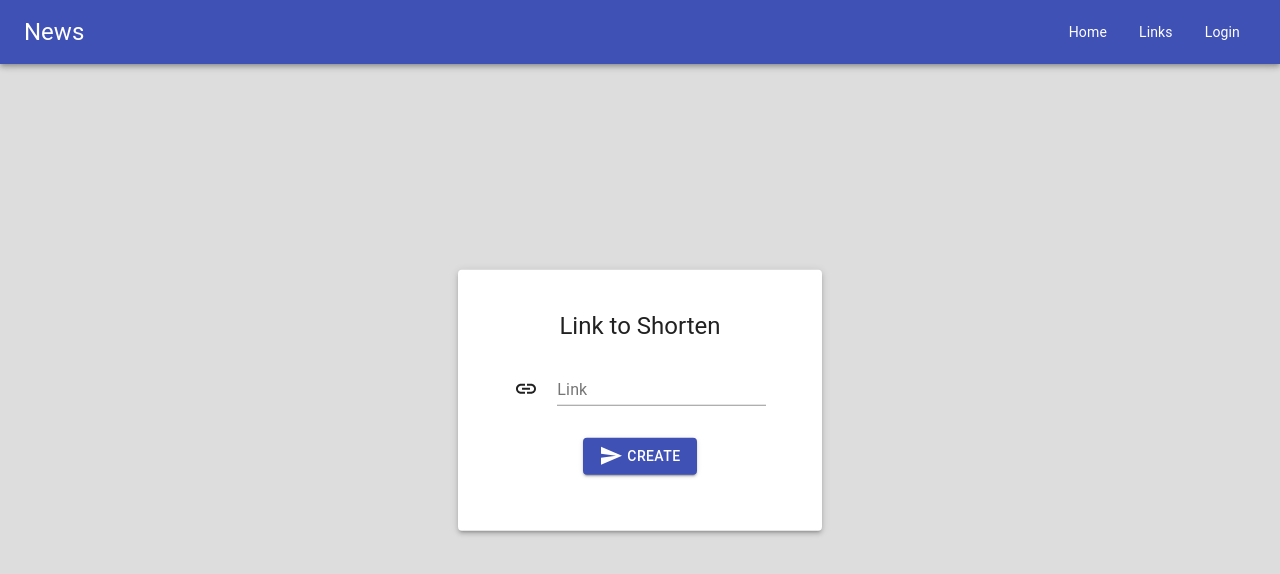
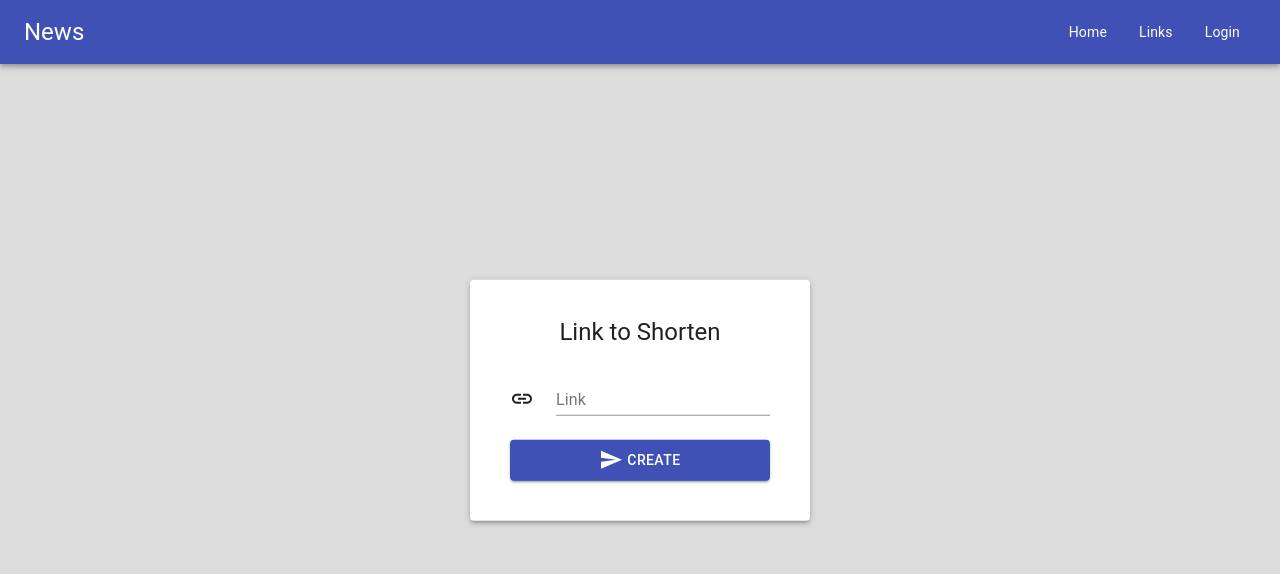
Before and after one commit to Khusyasy/shortlink-app, a React (Create React App) app in the folder client/: page / in a window 1280 px wide. Shown: the top 574 px of the page. Built offline with nearby package versions, Linux system fonts and the light colour scheme.

Commit message:
fix ui in MainPage

```diff
--- a/client/src/App/MainPage/MainPage.js
+++ b/client/src/App/MainPage/MainPage.js
@@ -18,14 +18,16 @@ const useStyles = makeStyles((theme) => ({
         transform: "translate(-50%, -50%)",
         width: "auto",
         height: "auto",
+        maxWidth: "90vw",
+        maxheight: "90vh",
+        backgroundColor: theme.palette.secondary,
     },
-    paper: {
+    mainGrid: {
         padding: theme.spacing(5),
-        backgroundColor: theme.palette.secondary,
     },
     input: {
         width: "100%",
-        padding: theme.spacing(2),
+        padding: theme.spacing(1),
     },
     inputIcon: {
         [theme.breakpoints.down("sm")]: {
@@ -58,13 +60,13 @@ function MainPage() {
     }
 
     return (
-        <Grid container className={classes.root} direction="column" alignContent="center" alignItems="center" justify="space-evenly">
+        <Paper className={classes.root} elevation={3}>
             { inserted !== "" ? <Redirect to={"/show/" + inserted} /> : ""}
-            <Paper className={classes.paper} elevation={3}>
-                <Typography variant="h5" align="center">Link to Shorten</Typography>
-                <form onSubmit={handleSubmit}>
+            <form onSubmit={handleSubmit}>
+                <Grid container className={classes.mainGrid} direction="column" alignContent="row" alignItems="center" justify="space-between" spacing={3}>
+                    <Typography variant="h5" align="center" className={classes.input}>Link to Shorten</Typography>
                     <Grid item xs={12} className={classes.input}>
-                        <Grid container spacing={1} alignItems="flex-end">
+                        <Grid container spacing={2} alignItems="flex-end">
                             <Grid item md={2} className={classes.inputIcon}>
                                 <LinkIcon />
                             </Grid>
@@ -75,14 +77,14 @@ function MainPage() {
                     </Grid>
                     <Grid item xs={12} className={classes.input}>
                         <Grid container justify="center">
-                            <Button type="submit" variant="contained" color="primary">
+                            <Button type="submit" variant="contained" color="primary" className={classes.input}>
                                 <SendIcon />&nbsp;Create
                             </Button>
                         </Grid>
                     </Grid>
-                </form>
-            </Paper>
-        </Grid>
+                </Grid>
+            </form>
+        </Paper>
     );
 }
 
```
